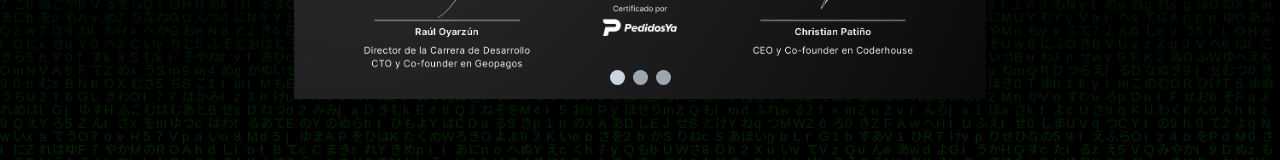
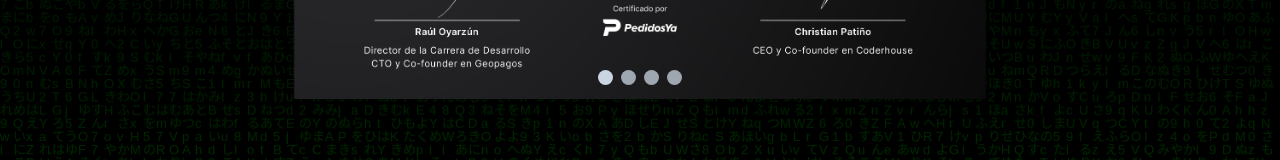
Before and after one commit to RobertFacundo/ReactRF, a React (Vite) app: page /certifications in a window 1280 px wide. Shown: the part 496-656 px from the top of the page. Built offline with nearby package versions, Linux system fonts and the light colour scheme; a web font is replaced by a local one.

Commit message:
BackendCertificado

```diff
--- a/src/Certifications.jsx
+++ b/src/Certifications.jsx
@@ -20,11 +20,13 @@ const Certifications = () => {
             "/certificados/en1.png",
             "/certificados/en2.png",
             "/certificados/reactniof.png",
+            "/certificados/EnBackend1.png"
         ]
         : [
             "/certificados/sp1.png",
             "/certificados/sp2.png",
             "/certificados/Reactes.png",
+            "/certificados/esBackend1.png"
         ];
 
     return (
```
Also changed, not shown: public/certificados/EnBackend1.png (added), public/certificados/esBackend1.png (added).
